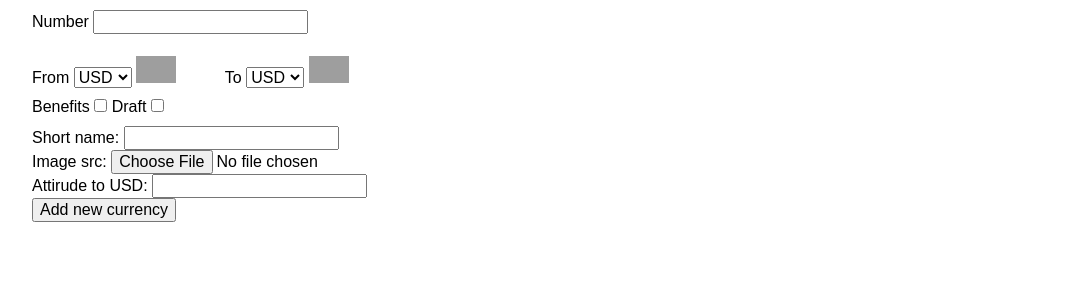
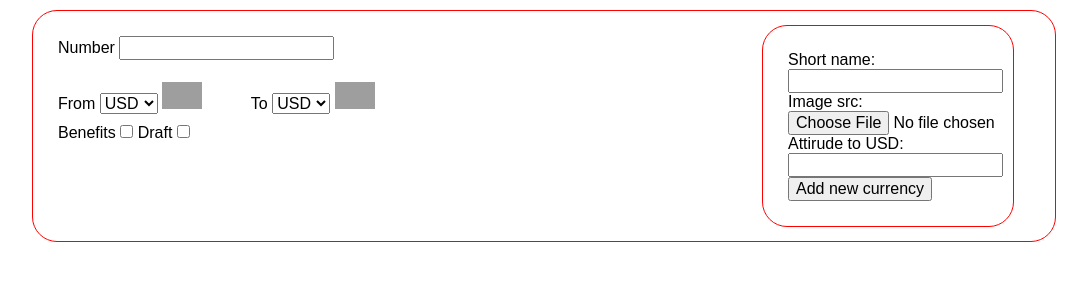
Before and after one commit to saweast/webdizain_N, a PHP site: page / in a window 1280 px wide. Shown: the top 300 px of the page, without its empty margins (96-1183 px from the left). Run offline with PHP 8.4, Linux system fonts and the light colour scheme; grey boxes are pictures that could not be loaded.

Commit message:
немного отстилизировал, иду спать

```diff
--- a/index.html
+++ b/index.html
@@ -33,7 +33,7 @@
             </div>
 
             <div id="result">
-
+            	<p></p>
             </div>
             <div class='adder'>
             	<label>Short name: <input type="text" id="newName"></label>
--- a/style.css
+++ b/style.css
@@ -29,3 +29,19 @@ div {
 .adder label {
 	display: block;
 }
+.adder {
+	width: 200px;
+    padding: 25px;
+    border: 1px solid red;
+    border-radius: 25px;
+    float: right;
+    position: absolute;
+    top: 15px;
+    right: 170px;
+}
+#convertor {
+	height: 180px;
+	padding: 25px;
+	border: 1px solid red;
+	border-radius: 25px;
+}
```
